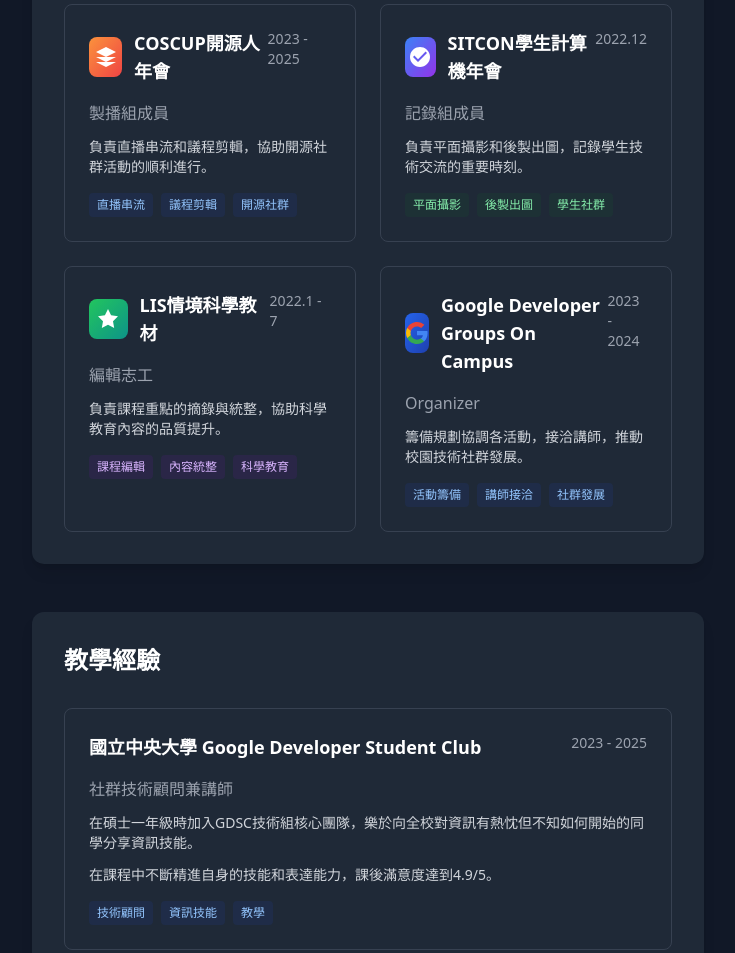
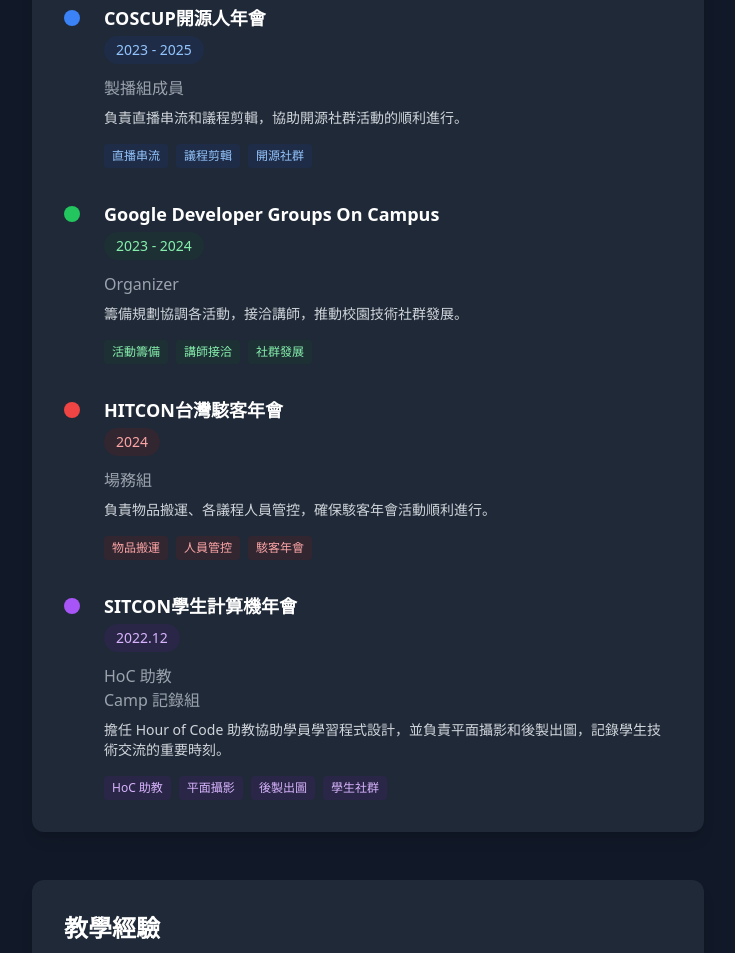
Before and after one commit to 120061203/xsong, a React app: page /about in a window 1280 px wide. Shown: the part 5027-5980 px from the top of the page, without its empty margins (112-847 px from the left). Built offline with nearby package versions, Linux system fonts and the light colour scheme.

Commit message:
社群參與區塊排版優化：社群名稱在前，時間在下一行，改善對齊問題

```diff
--- a/app/about/page.tsx
+++ b/app/about/page.tsx
@@ -651,104 +651,88 @@
           {/* 社群參與 */}
           <div className="bg-white dark:bg-gray-800 rounded-xl shadow-lg p-8 mb-12 mx-4 sm:mx-8 lg:mx-12">
             <h2 className="text-2xl font-bold text-gray-900 dark:text-white mb-8">社群參與</h2>
-            <div className="grid grid-cols-1 md:grid-cols-2 gap-6">
+            <div className="space-y-8">
               {/* COSCUP開源人年會 */}
-              <div className="border border-gray-200 dark:border-gray-700 rounded-lg p-6 hover:shadow-md transition-shadow">
-                <div className="flex items-start justify-between mb-4">
-                  <div className="flex items-center gap-3">
-                    <div className="w-10 h-10 bg-gradient-to-br from-orange-400 to-red-500 rounded-lg flex items-center justify-center">
-                      <svg className="w-6 h-6 text-white" fill="currentColor" viewBox="0 0 24 24">
-                        <path d="M12 2L2 7l10 5 10-5-10-5zM2 17l10 5 10-5M2 12l10 5 10-5"/>
-                      </svg>
+              <div className="relative">
+                <div className="flex items-start">
+                  <div className="flex-shrink-0 w-4 h-4 bg-blue-500 rounded-full mt-1.5"></div>
+                  <div className="ml-6 flex-1">
+                    <h3 className="text-lg font-semibold text-gray-900 dark:text-white mb-1">COSCUP開源人年會</h3>
+                    <span className="inline-block px-3 py-1 text-sm bg-blue-100 dark:bg-blue-900/20 text-blue-800 dark:text-blue-300 rounded-full mb-3">2023 - 2025</span>
+                    <p className="text-gray-600 dark:text-gray-400 mb-2">製播組成員</p>
+                    <p className="text-gray-600 dark:text-gray-300 text-sm mb-4">
+                      負責直播串流和議程剪輯，協助開源社群活動的順利進行。
+                    </p>
+                    <div className="flex flex-wrap gap-2">
+                      <span className="px-2 py-1 text-xs bg-blue-100 dark:bg-blue-900/20 text-blue-800 dark:text-blue-300 rounded">直播串流</span>
+                      <span className="px-2 py-1 text-xs bg-blue-100 dark:bg-blue-900/20 text-blue-800 dark:text-blue-300 rounded">議程剪輯</span>
+                      <span className="px-2 py-1 text-xs bg-blue-100 dark:bg-blue-900/20 text-blue-800 dark:text-blue-300 rounded">開源社群</span>
                     </div>
-                    <h3 className="text-lg font-semibold text-gray-900 dark:text-white">COSCUP開源人年會</h3>
                   </div>
-                  <span className="text-sm text-gray-500 dark:text-gray-400">2023 - 2025</span>
-                </div>
-                <p className="text-gray-600 dark:text-gray-400 mb-3">製播組成員</p>
-                <p className="text-gray-600 dark:text-gray-300 text-sm">
-                  負責直播串流和議程剪輯，協助開源社群活動的順利進行。
-                </p>
-                <div className="mt-4 flex flex-wrap gap-2">
-                  <span className="px-2 py-1 text-xs bg-blue-100 dark:bg-blue-900/20 text-blue-800 dark:text-blue-300 rounded">直播串流</span>
-                  <span className="px-2 py-1 text-xs bg-blue-100 dark:bg-blue-900/20 text-blue-800 dark:text-blue-300 rounded">議程剪輯</span>
-                  <span className="px-2 py-1 text-xs bg-blue-100 dark:bg-blue-900/20 text-blue-800 dark:text-blue-300 rounded">開源社群</span>
-                </div>
-
-              </div>
-
-              {/* SITCON學生計算機年會 */}
-              <div className="border border-gray-200 dark:border-gray-700 rounded-lg p-6 hover:shadow-md transition-shadow">
-                <div className="flex items-start justify-between mb-4">
-                  <div className="flex items-center gap-3">
-                    <div className="w-10 h-10 bg-gradient-to-br from-blue-500 to-purple-600 rounded-lg flex items-center justify-center">
-                      <svg className="w-6 h-6 text-white" fill="currentColor" viewBox="0 0 24 24">
-                        <path d="M12 2C6.48 2 2 6.48 2 12s4.48 10 10 10 10-4.48 10-10S17.52 2 12 2zm-2 15l-5-5 1.41-1.41L10 14.17l7.59-7.59L19 8l-9 9z"/>
-                      </svg>
-                    </div>
-                    <h3 className="text-lg font-semibold text-gray-900 dark:text-white">SITCON學生計算機年會</h3>
-                  </div>
-                  <span className="text-sm text-gray-500 dark:text-gray-400">2022.12</span>
-                </div>
-                <p className="text-gray-600 dark:text-gray-400 mb-3">記錄組成員</p>
-                <p className="text-gray-600 dark:text-gray-300 text-sm">
-                  負責平面攝影和後製出圖，記錄學生技術交流的重要時刻。
-                </p>
-                <div className="mt-4 flex flex-wrap gap-2">
-                  <span className="px-2 py-1 text-xs bg-green-100 dark:bg-green-900/20 text-green-800 dark:text-green-300 rounded">平面攝影</span>
-                  <span className="px-2 py-1 text-xs bg-green-100 dark:bg-green-900/20 text-green-800 dark:text-green-300 rounded">後製出圖</span>
-                  <span className="px-2 py-1 text-xs bg-green-100 dark:bg-green-900/20 text-green-800 dark:text-green-300 rounded">學生社群</span>
-                </div>
-              </div>
-
-              {/* LIS情境科學教材 */}
-              <div className="border border-gray-200 dark:border-gray-700 rounded-lg p-6 hover:shadow-md transition-shadow">
-                <div className="flex items-start justify-between mb-4">
-                  <div className="flex items-center gap-3">
-                    <div className="w-10 h-10 bg-gradient-to-br from-green-500 to-teal-600 rounded-lg flex items-center justify-center">
-                      <svg className="w-6 h-6 text-white" fill="currentColor" viewBox="0 0 24 24">
-                        <path d="M12 2l3.09 6.26L22 9.27l-5 4.87 1.18 6.88L12 17.77l-6.18 3.25L7 14.14 2 9.27l6.91-1.01L12 2z"/>
-                      </svg>
-                    </div>
-                    <h3 className="text-lg font-semibold text-gray-900 dark:text-white">LIS情境科學教材</h3>
-                  </div>
-                  <span className="text-sm text-gray-500 dark:text-gray-400">2022.1 - 7</span>
-                </div>
-                <p className="text-gray-600 dark:text-gray-400 mb-3">編輯志工</p>
-                <p className="text-gray-600 dark:text-gray-300 text-sm">
-                  負責課程重點的摘錄與統整，協助科學教育內容的品質提升。
-                </p>
-                <div className="mt-4 flex flex-wrap gap-2">
-                  <span className="px-2 py-1 text-xs bg-purple-100 dark:bg-purple-900/20 text-purple-800 dark:text-purple-300 rounded">課程編輯</span>
-                  <span className="px-2 py-1 text-xs bg-purple-100 dark:bg-purple-900/20 text-purple-800 dark:text-purple-300 rounded">內容統整</span>
-                  <span className="px-2 py-1 text-xs bg-purple-100 dark:bg-purple-900/20 text-purple-800 dark:text-purple-300 rounded">科學教育</span>
                 </div>
               </div>
 
               {/* Google Developer Groups On Campus */}
-              <div className="border border-gray-200 dark:border-gray-700 rounded-lg p-6 hover:shadow-md transition-shadow">
-                <div className="flex items-start justify-between mb-4">
-                  <div className="flex items-center gap-3">
-                    <div className="w-10 h-10 bg-gradient-to-br from-blue-600 to-blue-800 rounded-lg flex items-center justify-center">
-                      <svg className="w-6 h-6 text-white" fill="currentColor" viewBox="0 0 24 24">
-                        <path d="M22.56 12.25c0-.78-.07-1.53-.2-2.25H12v4.26h5.92c-.26 1.37-1.04 2.53-2.21 3.31v2.77h3.57c2.08-1.92 3.28-4.74 3.28-8.09z" fill="#4285F4"/>
-                        <path d="M12 23c2.97 0 5.46-.98 7.28-2.66l-3.57-2.77c-.98.66-2.23 1.06-3.71 1.06-2.86 0-5.29-1.93-6.16-4.53H2.18v2.84C3.99 20.53 7.7 23 12 23z" fill="#34A853"/>
-                        <path d="M5.84 14.09c-.22-.66-.35-1.36-.35-2.09s.13-1.43.35-2.09V7.07H2.18C1.43 8.55 1 10.22 1 12s.43 3.45 1.18 4.93l2.85-2.22.81-.62z" fill="#FBBC05"/>
-                        <path d="M12 5.38c1.62 0 3.06.56 4.21 1.64l3.15-3.15C17.45 2.09 14.97 1 12 1 7.7 1 3.99 3.47 2.18 7.07l3.66 2.84c.87-2.6 3.3-4.53 6.16-4.53z" fill="#EA4335"/>
-                      </svg>
+              <div className="relative">
+                <div className="flex items-start">
+                  <div className="flex-shrink-0 w-4 h-4 bg-green-500 rounded-full mt-1.5"></div>
+                  <div className="ml-6 flex-1">
+                    <h3 className="text-lg font-semibold text-gray-900 dark:text-white mb-1">Google Developer Groups On Campus</h3>
+                    <span className="inline-block px-3 py-1 text-sm bg-green-100 dark:bg-green-900/20 text-green-800 dark:text-green-300 rounded-full mb-3">2023 - 2024</span>
+                    <p className="text-gray-600 dark:text-gray-400 mb-2">Organizer</p>
+                    <p className="text-gray-600 dark:text-gray-300 text-sm mb-4">
+                      籌備規劃協調各活動，接洽講師，推動校園技術社群發展。
+                    </p>
+                    <div className="flex flex-wrap gap-2">
+                      <span className="px-2 py-1 text-xs bg-green-100 dark:bg-green-900/20 text-green-800 dark:text-green-300 rounded">活動籌備</span>
+                      <span className="px-2 py-1 text-xs bg-green-100 dark:bg-green-900/20 text-green-800 dark:text-green-300 rounded">講師接洽</span>
+                      <span className="px-2 py-1 text-xs bg-green-100 dark:bg-green-900/20 text-green-800 dark:text-green-300 rounded">社群發展</span>
                     </div>
-                    <h3 className="text-lg font-semibold text-gray-900 dark:text-white">Google Developer Groups On Campus</h3>
                   </div>
-                  <span className="text-sm text-gray-500 dark:text-gray-400">2023 - 2024</span>
                 </div>
-                <p className="text-gray-600 dark:text-gray-400 mb-3">Organizer</p>
-                <p className="text-gray-600 dark:text-gray-300 text-sm">
-                  籌備規劃協調各活動，接洽講師，推動校園技術社群發展。
-                </p>
-                <div className="mt-4 flex flex-wrap gap-2">
-                  <span className="px-2 py-1 text-xs bg-blue-100 dark:bg-blue-900/20 text-blue-800 dark:text-blue-300 rounded">活動籌備</span>
-                  <span className="px-2 py-1 text-xs bg-blue-100 dark:bg-blue-900/20 text-blue-800 dark:text-blue-300 rounded">講師接洽</span>
-                  <span className="px-2 py-1 text-xs bg-blue-100 dark:bg-blue-900/20 text-blue-800 dark:text-blue-300 rounded">社群發展</span>
+              </div>
+
+              {/* HITCON台灣駭客年會 */}
+              <div className="relative">
+                <div className="flex items-start">
+                  <div className="flex-shrink-0 w-4 h-4 bg-red-500 rounded-full mt-1.5"></div>
+                  <div className="ml-6 flex-1">
+                    <h3 className="text-lg font-semibold text-gray-900 dark:text-white mb-1">HITCON台灣駭客年會</h3>
+                    <span className="inline-block px-3 py-1 text-sm bg-red-100 dark:bg-red-900/20 text-red-800 dark:text-red-300 rounded-full mb-3">2024</span>
+                    <p className="text-gray-600 dark:text-gray-400 mb-2">場務組</p>
+                    <p className="text-gray-600 dark:text-gray-300 text-sm mb-4">
+                      負責物品搬運、各議程人員管控，確保駭客年會活動順利進行。
+                    </p>
+                    <div className="flex flex-wrap gap-2">
+                      <span className="px-2 py-1 text-xs bg-red-100 dark:bg-red-900/20 text-red-800 dark:text-red-300 rounded">物品搬運</span>
+                      <span className="px-2 py-1 text-xs bg-red-100 dark:bg-red-900/20 text-red-800 dark:text-red-300 rounded">人員管控</span>
+                      <span className="px-2 py-1 text-xs bg-red-100 dark:bg-red-900/20 text-red-800 dark:text-red-300 rounded">駭客年會</span>
+                    </div>
+                  </div>
+                </div>
+              </div>
+
+              {/* SITCON學生計算機年會 */}
+              <div className="relative">
+                <div className="flex items-start">
+                  <div className="flex-shrink-0 w-4 h-4 bg-purple-500 rounded-full mt-1.5"></div>
+                  <div className="ml-6 flex-1">
+                    <h3 className="text-lg font-semibold text-gray-900 dark:text-white mb-1">SITCON學生計算機年會</h3>
+                    <span className="inline-block px-3 py-1 text-sm bg-purple-100 dark:bg-purple-900/20 text-purple-800 dark:text-purple-300 rounded-full mb-3">2022.12</span>
+                    <div className="mb-2">
+                      <p className="text-gray-600 dark:text-gray-400">HoC 助教</p>
+                      <p className="text-gray-600 dark:text-gray-400">Camp 記錄組</p>
+                    </div>
+                    <p className="text-gray-600 dark:text-gray-300 text-sm mb-4">
+                      擔任 Hour of Code 助教協助學員學習程式設計，並負責平面攝影和後製出圖，記錄學生技術交流的重要時刻。
+                    </p>
+                    <div className="flex flex-wrap gap-2">
+                      <span className="px-2 py-1 text-xs bg-purple-100 dark:bg-purple-900/20 text-purple-800 dark:text-purple-300 rounded">HoC 助教</span>
+                      <span className="px-2 py-1 text-xs bg-purple-100 dark:bg-purple-900/20 text-purple-800 dark:text-purple-300 rounded">平面攝影</span>
+                      <span className="px-2 py-1 text-xs bg-purple-100 dark:bg-purple-900/20 text-purple-800 dark:text-purple-300 rounded">後製出圖</span>
+                      <span className="px-2 py-1 text-xs bg-purple-100 dark:bg-purple-900/20 text-purple-800 dark:text-purple-300 rounded">學生社群</span>
+                    </div>
+                  </div>
                 </div>
               </div>
             </div>
```
